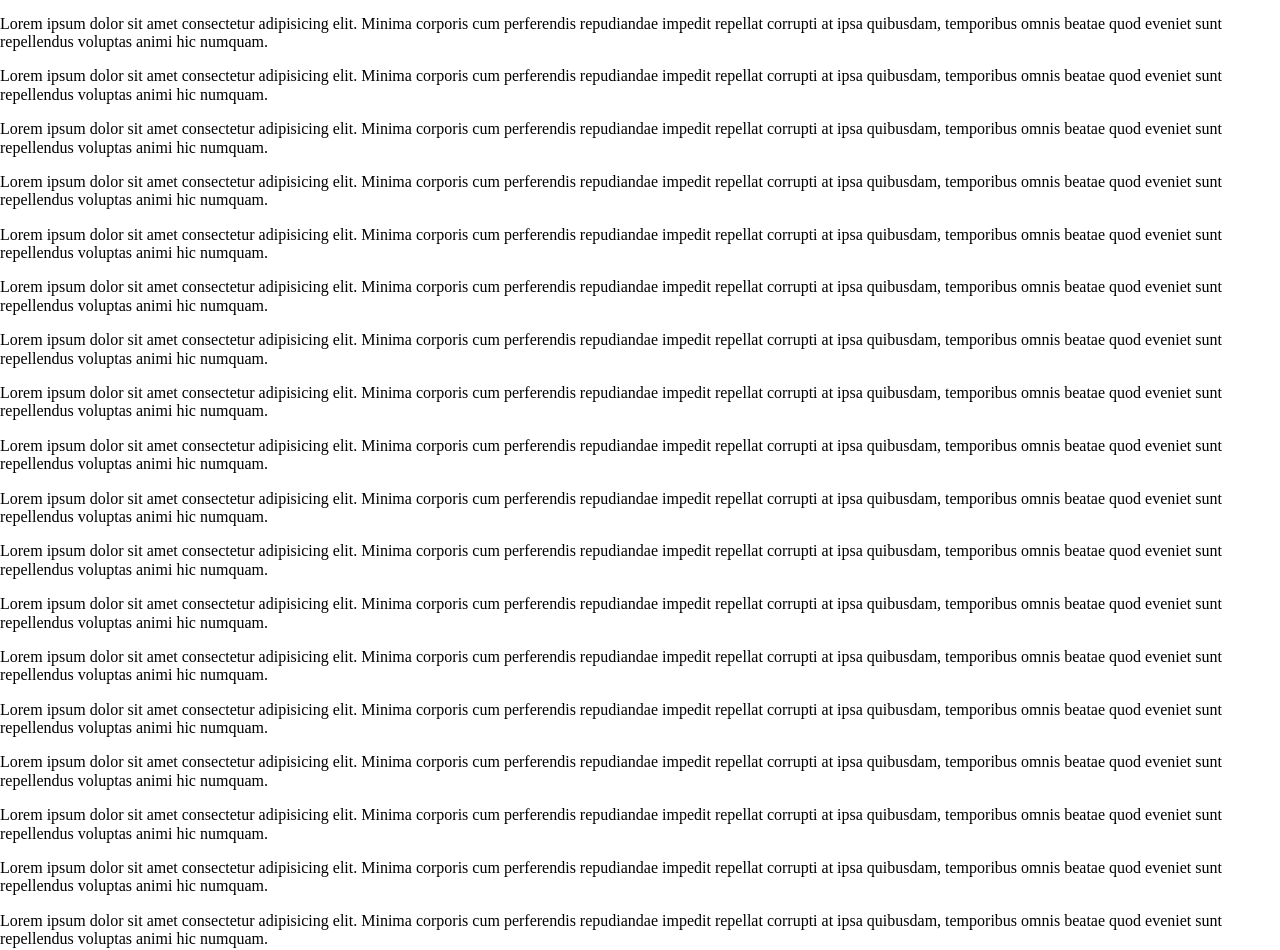
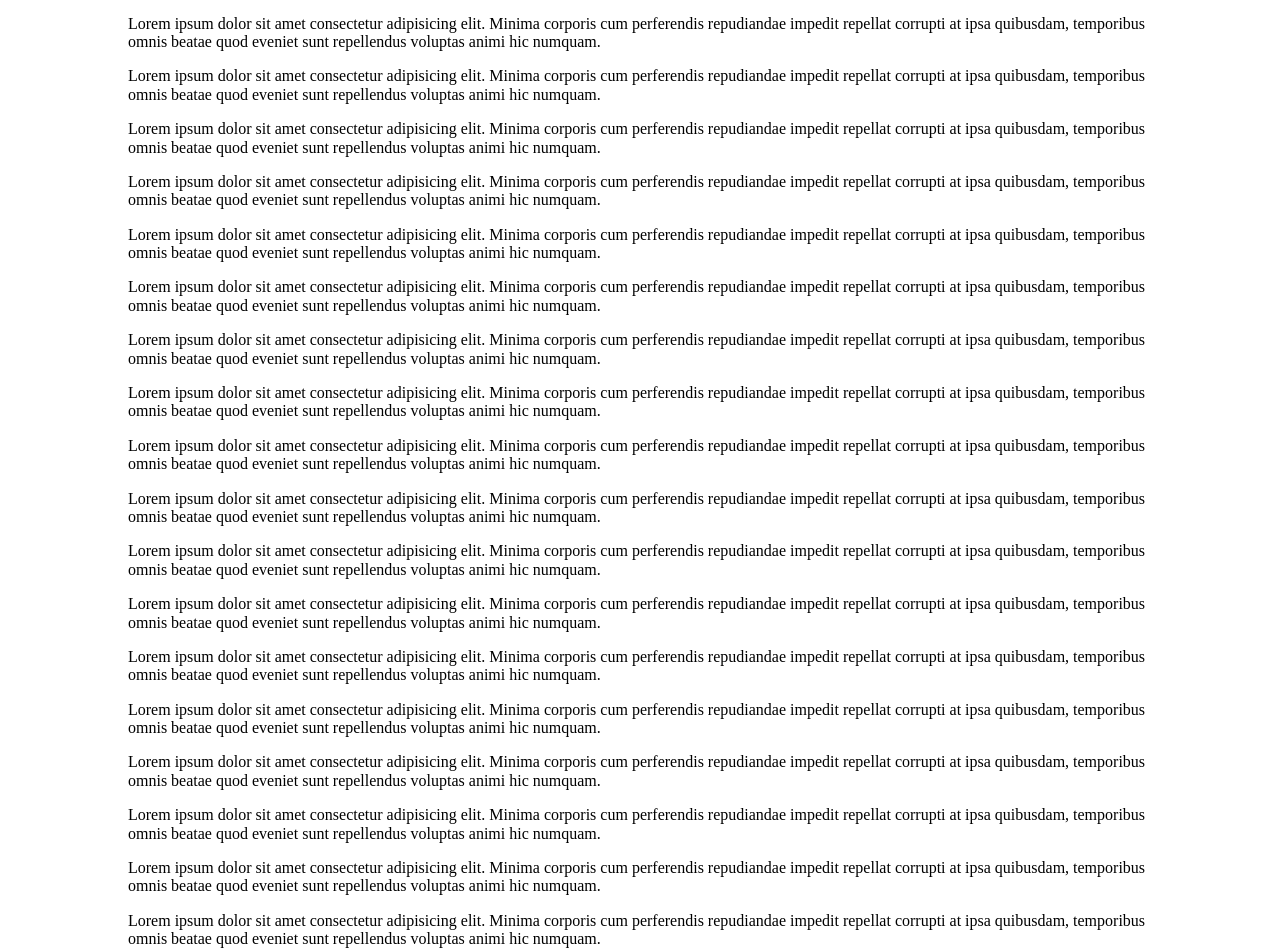
Before and after one commit to Kai19971128/ShopeePractice, a React (Vite) app: page /mall in a window 1280 px wide. Shown: the part 1743-2693 px from the top of the page. Built offline with nearby package versions, Linux system fonts and the light colour scheme.

Commit message:
add footer&container

```diff
--- /dev/null
+++ b/src/components/common/container.jsx
@@ -0,0 +1,13 @@
+import React from "react";
+import styled from "styled-components";
+
+
+const Container = styled.div`
+    width: 95%;
+    margin: 0 auto;
+    @media screen and (min-width: 769px) {
+        width: 80%;
+    }
+`;
+
+export default Container;
--- a/src/components/layout/DefaultLayout.jsx
+++ b/src/components/layout/DefaultLayout.jsx
@@ -1,6 +1,8 @@
 import React from "react";
 import styled, { css } from "styled-components";
 import Header from "./header";
+import Container from "../common/container";
+import Footer from "./footer";
 
 const PageHeader = styled.div`
     ${(props) => props.$fixed && css`
@@ -18,8 +20,8 @@ const DefaultLayout = ({ fixedHeader, children }) => {
             <PageHeader $fixed={fixedHeader}>
                 <Header />
             </PageHeader>
-            <main>{children}</main>
-            <footer>Footer</footer>
+            <Container>{children}</Container>
+            <Footer />
         </div>
     );
 };
--- a/src/pages/HomePage.jsx
+++ b/src/pages/HomePage.jsx
@@ -2,7 +2,7 @@ import React from "react";
 import DefaultLayout from "../components/layout/DefaultLayout";
 import styled from "styled-components";
 import Clearfix from "../components/common/clearfix";
-
+import Footer from "../components/layout/footer";
 
 const HomePage = () => {
     return (
@@ -18,35 +18,43 @@ const HomePage = () => {
             <p>Lorem ipsum dolor sit amet consectetur adipisicing elit. Minima corporis cum perferendis repudiandae impedit repellat corrupti at ipsa quibusdam, temporibus omnis beatae quod eveniet sunt repellendus voluptas animi hic numquam.</p>
             <p>Lorem ipsum dolor sit amet consectetur adipisicing elit. Minima corporis cum perferendis repudiandae impedit repellat corrupti at ipsa quibusdam, temporibus omnis beatae quod eveniet sunt repellendus voluptas animi hic numquam.</p>
             <p>Lorem ipsum dolor sit amet consectetur adipisicing elit. Minima corporis cum perferendis repudiandae impedit repellat corrupti at ipsa quibusdam, temporibus omnis beatae quod eveniet sunt repellendus voluptas animi hic numquam.</p>
-            <p>Lorem ipsum dolor sit amet consectetur adipisicing elit. Minima corporis cum perferendis repudiandae impedit repellat corrupti at ipsa quibusdam, temporibus omnis beatae quod eveniet sunt repellendus voluptas animi hic numquam.</p> <p>Lorem ipsum dolor sit amet consectetur adipisicing elit. Minima corporis cum perferendis repudiandae impedit repellat corrupti at ipsa quibusdam, temporibus omnis beatae quod eveniet sunt repellendus voluptas animi hic numquam.</p>
             <p>Lorem ipsum dolor sit amet consectetur adipisicing elit. Minima corporis cum perferendis repudiandae impedit repellat corrupti at ipsa quibusdam, temporibus omnis beatae quod eveniet sunt repellendus voluptas animi hic numquam.</p>
             <p>Lorem ipsum dolor sit amet consectetur adipisicing elit. Minima corporis cum perferendis repudiandae impedit repellat corrupti at ipsa quibusdam, temporibus omnis beatae quod eveniet sunt repellendus voluptas animi hic numquam.</p>
             <p>Lorem ipsum dolor sit amet consectetur adipisicing elit. Minima corporis cum perferendis repudiandae impedit repellat corrupti at ipsa quibusdam, temporibus omnis beatae quod eveniet sunt repellendus voluptas animi hic numquam.</p>
-            <p>Lorem ipsum dolor sit amet consectetur adipisicing elit. Minima corporis cum perferendis repudiandae impedit repellat corrupti at ipsa quibusdam, temporibus omnis beatae quod eveniet sunt repellendus voluptas animi hic numquam.</p> <p>Lorem ipsum dolor sit amet consectetur adipisicing elit. Minima corporis cum perferendis repudiandae impedit repellat corrupti at ipsa quibusdam, temporibus omnis beatae quod eveniet sunt repellendus voluptas animi hic numquam.</p>
             <p>Lorem ipsum dolor sit amet consectetur adipisicing elit. Minima corporis cum perferendis repudiandae impedit repellat corrupti at ipsa quibusdam, temporibus omnis beatae quod eveniet sunt repellendus voluptas animi hic numquam.</p>
             <p>Lorem ipsum dolor sit amet consectetur adipisicing elit. Minima corporis cum perferendis repudiandae impedit repellat corrupti at ipsa quibusdam, temporibus omnis beatae quod eveniet sunt repellendus voluptas animi hic numquam.</p>
             <p>Lorem ipsum dolor sit amet consectetur adipisicing elit. Minima corporis cum perferendis repudiandae impedit repellat corrupti at ipsa quibusdam, temporibus omnis beatae quod eveniet sunt repellendus voluptas animi hic numquam.</p>
-            <p>Lorem ipsum dolor sit amet consectetur adipisicing elit. Minima corporis cum perferendis repudiandae impedit repellat corrupti at ipsa quibusdam, temporibus omnis beatae quod eveniet sunt repellendus voluptas animi hic numquam.</p> <p>Lorem ipsum dolor sit amet consectetur adipisicing elit. Minima corporis cum perferendis repudiandae impedit repellat corrupti at ipsa quibusdam, temporibus omnis beatae quod eveniet sunt repellendus voluptas animi hic numquam.</p>
             <p>Lorem ipsum dolor sit amet consectetur adipisicing elit. Minima corporis cum perferendis repudiandae impedit repellat corrupti at ipsa quibusdam, temporibus omnis beatae quod eveniet sunt repellendus voluptas animi hic numquam.</p>
             <p>Lorem ipsum dolor sit amet consectetur adipisicing elit. Minima corporis cum perferendis repudiandae impedit repellat corrupti at ipsa quibusdam, temporibus omnis beatae quod eveniet sunt repellendus voluptas animi hic numquam.</p>
             <p>Lorem ipsum dolor sit amet consectetur adipisicing elit. Minima corporis cum perferendis repudiandae impedit repellat corrupti at ipsa quibusdam, temporibus omnis beatae quod eveniet sunt repellendus voluptas animi hic numquam.</p>
-            <p>Lorem ipsum dolor sit amet consectetur adipisicing elit. Minima corporis cum perferendis repudiandae impedit repellat corrupti at ipsa quibusdam, temporibus omnis beatae quod eveniet sunt repellendus voluptas animi hic numquam.</p> <p>Lorem ipsum dolor sit amet consectetur adipisicing elit. Minima corporis cum perferendis repudiandae impedit repellat corrupti at ipsa quibusdam, temporibus omnis beatae quod eveniet sunt repellendus voluptas animi hic numquam.</p>
             <p>Lorem ipsum dolor sit amet consectetur adipisicing elit. Minima corporis cum perferendis repudiandae impedit repellat corrupti at ipsa quibusdam, temporibus omnis beatae quod eveniet sunt repellendus voluptas animi hic numquam.</p>
             <p>Lorem ipsum dolor sit amet consectetur adipisicing elit. Minima corporis cum perferendis repudiandae impedit repellat corrupti at ipsa quibusdam, temporibus omnis beatae quod eveniet sunt repellendus voluptas animi hic numquam.</p>
             <p>Lorem ipsum dolor sit amet consectetur adipisicing elit. Minima corporis cum perferendis repudiandae impedit repellat corrupti at ipsa quibusdam, temporibus omnis beatae quod eveniet sunt repellendus voluptas animi hic numquam.</p>
-            <p>Lorem ipsum dolor sit amet consectetur adipisicing elit. Minima corporis cum perferendis repudiandae impedit repellat corrupti at ipsa quibusdam, temporibus omnis beatae quod eveniet sunt repellendus voluptas animi hic numquam.</p> <p>Lorem ipsum dolor sit amet consectetur adipisicing elit. Minima corporis cum perferendis repudiandae impedit repellat corrupti at ipsa quibusdam, temporibus omnis beatae quod eveniet sunt repellendus voluptas animi hic numquam.</p>
             <p>Lorem ipsum dolor sit amet consectetur adipisicing elit. Minima corporis cum perferendis repudiandae impedit repellat corrupti at ipsa quibusdam, temporibus omnis beatae quod eveniet sunt repellendus voluptas animi hic numquam.</p>
             <p>Lorem ipsum dolor sit amet consectetur adipisicing elit. Minima corporis cum perferendis repudiandae impedit repellat corrupti at ipsa quibusdam, temporibus omnis beatae quod eveniet sunt repellendus voluptas animi hic numquam.</p>
             <p>Lorem ipsum dolor sit amet consectetur adipisicing elit. Minima corporis cum perferendis repudiandae impedit repellat corrupti at ipsa quibusdam, temporibus omnis beatae quod eveniet sunt repellendus voluptas animi hic numquam.</p>
-            <p>Lorem ipsum dolor sit amet consectetur adipisicing elit. Minima corporis cum perferendis repudiandae impedit repellat corrupti at ipsa quibusdam, temporibus omnis beatae quod eveniet sunt repellendus voluptas animi hic numquam.</p> <p>Lorem ipsum dolor sit amet consectetur adipisicing elit. Minima corporis cum perferendis repudiandae impedit repellat corrupti at ipsa quibusdam, temporibus omnis beatae quod eveniet sunt repellendus voluptas animi hic numquam.</p>
             <p>Lorem ipsum dolor sit amet consectetur adipisicing elit. Minima corporis cum perferendis repudiandae impedit repellat corrupti at ipsa quibusdam, temporibus omnis beatae quod eveniet sunt repellendus voluptas animi hic numquam.</p>
             <p>Lorem ipsum dolor sit amet consectetur adipisicing elit. Minima corporis cum perferendis repudiandae impedit repellat corrupti at ipsa quibusdam, temporibus omnis beatae quod eveniet sunt repellendus voluptas animi hic numquam.</p>
             <p>Lorem ipsum dolor sit amet consectetur adipisicing elit. Minima corporis cum perferendis repudiandae impedit repellat corrupti at ipsa quibusdam, temporibus omnis beatae quod eveniet sunt repellendus voluptas animi hic numquam.</p>
-            <p>Lorem ipsum dolor sit amet consectetur adipisicing elit. Minima corporis cum perferendis repudiandae impedit repellat corrupti at ipsa quibusdam, temporibus omnis beatae quod eveniet sunt repellendus voluptas animi hic numquam.</p> <p>Lorem ipsum dolor sit amet consectetur adipisicing elit. Minima corporis cum perferendis repudiandae impedit repellat corrupti at ipsa quibusdam, temporibus omnis beatae quod eveniet sunt repellendus voluptas animi hic numquam.</p>
             <p>Lorem ipsum dolor sit amet consectetur adipisicing elit. Minima corporis cum perferendis repudiandae impedit repellat corrupti at ipsa quibusdam, temporibus omnis beatae quod eveniet sunt repellendus voluptas animi hic numquam.</p>
             <p>Lorem ipsum dolor sit amet consectetur adipisicing elit. Minima corporis cum perferendis repudiandae impedit repellat corrupti at ipsa quibusdam, temporibus omnis beatae quod eveniet sunt repellendus voluptas animi hic numquam.</p>
             <p>Lorem ipsum dolor sit amet consectetur adipisicing elit. Minima corporis cum perferendis repudiandae impedit repellat corrupti at ipsa quibusdam, temporibus omnis beatae quod eveniet sunt repellendus voluptas animi hic numquam.</p>
-            <p>Lorem ipsum dolor sit amet consectetur adipisicing elit. Minima corporis cum perferendis repudiandae impedit repellat corrupti at ipsa quibusdam, temporibus omnis beatae quod eveniet sunt repellendus voluptas animi hic numquam.</p> <p>Lorem ipsum dolor sit amet consectetur adipisicing elit. Minima corporis cum perferendis repudiandae impedit repellat corrupti at ipsa quibusdam, temporibus omnis beatae quod eveniet sunt repellendus voluptas animi hic numquam.</p>
+            <p>Lorem ipsum dolor sit amet consectetur adipisicing elit. Minima corporis cum perferendis repudiandae impedit repellat corrupti at ipsa quibusdam, temporibus omnis beatae quod eveniet sunt repellendus voluptas animi hic numquam.</p>
+            <p>Lorem ipsum dolor sit amet consectetur adipisicing elit. Minima corporis cum perferendis repudiandae impedit repellat corrupti at ipsa quibusdam, temporibus omnis beatae quod eveniet sunt repellendus voluptas animi hic numquam.</p>
+            <p>Lorem ipsum dolor sit amet consectetur adipisicing elit. Minima corporis cum perferendis repudiandae impedit repellat corrupti at ipsa quibusdam, temporibus omnis beatae quod eveniet sunt repellendus voluptas animi hic numquam.</p>
+            <p>Lorem ipsum dolor sit amet consectetur adipisicing elit. Minima corporis cum perferendis repudiandae impedit repellat corrupti at ipsa quibusdam, temporibus omnis beatae quod eveniet sunt repellendus voluptas animi hic numquam.</p>
+            <p>Lorem ipsum dolor sit amet consectetur adipisicing elit. Minima corporis cum perferendis repudiandae impedit repellat corrupti at ipsa quibusdam, temporibus omnis beatae quod eveniet sunt repellendus voluptas animi hic numquam.</p>
+            <p>Lorem ipsum dolor sit amet consectetur adipisicing elit. Minima corporis cum perferendis repudiandae impedit repellat corrupti at ipsa quibusdam, temporibus omnis beatae quod eveniet sunt repellendus voluptas animi hic numquam.</p>
+            <p>Lorem ipsum dolor sit amet consectetur adipisicing elit. Minima corporis cum perferendis repudiandae impedit repellat corrupti at ipsa quibusdam, temporibus omnis beatae quod eveniet sunt repellendus voluptas animi hic numquam.</p>
+            <p>Lorem ipsum dolor sit amet consectetur adipisicing elit. Minima corporis cum perferendis repudiandae impedit repellat corrupti at ipsa quibusdam, temporibus omnis beatae quod eveniet sunt repellendus voluptas animi hic numquam.</p>
+            <p>Lorem ipsum dolor sit amet consectetur adipisicing elit. Minima corporis cum perferendis repudiandae impedit repellat corrupti at ipsa quibusdam, temporibus omnis beatae quod eveniet sunt repellendus voluptas animi hic numquam.</p>
+            <p>Lorem ipsum dolor sit amet consectetur adipisicing elit. Minima corporis cum perferendis repudiandae impedit repellat corrupti at ipsa quibusdam, temporibus omnis beatae quod eveniet sunt repellendus voluptas animi hic numquam.</p>
+            <p>Lorem ipsum dolor sit amet consectetur adipisicing elit. Minima corporis cum perferendis repudiandae impedit repellat corrupti at ipsa quibusdam, temporibus omnis beatae quod eveniet sunt repellendus voluptas animi hic numquam.</p>
+            <p>Lorem ipsum dolor sit amet consectetur adipisicing elit. Minima corporis cum perferendis repudiandae impedit repellat corrupti at ipsa quibusdam, temporibus omnis beatae quod eveniet sunt repellendus voluptas animi hic numquam.</p>
+            <p>Lorem ipsum dolor sit amet consectetur adipisicing elit. Minima corporis cum perferendis repudiandae impedit repellat corrupti at ipsa quibusdam, temporibus omnis beatae quod eveniet sunt repellendus voluptas animi hic numquam.</p>
+            <p>Lorem ipsum dolor sit amet consectetur adipisicing elit. Minima corporis cum perferendis repudiandae impedit repellat corrupti at ipsa quibusdam, temporibus omnis beatae quod eveniet sunt repellendus voluptas animi hic numquam.</p>
+            <p>Lorem ipsum dolor sit amet consectetur adipisicing elit. Minima corporis cum perferendis repudiandae impedit repellat corrupti at ipsa quibusdam, temporibus omnis beatae quod eveniet sunt repellendus voluptas animi hic numquam.</p>
+            <p>Lorem ipsum dolor sit amet consectetur adipisicing elit. Minima corporis cum perferendis repudiandae impedit repellat corrupti at ipsa quibusdam, temporibus omnis beatae quod eveniet sunt repellendus voluptas animi hic numquam.</p>
             <p>Lorem ipsum dolor sit amet consectetur adipisicing elit. Minima corporis cum perferendis repudiandae impedit repellat corrupti at ipsa quibusdam, temporibus omnis beatae quod eveniet sunt repellendus voluptas animi hic numquam.</p>
             <p>Lorem ipsum dolor sit amet consectetur adipisicing elit. Minima corporis cum perferendis repudiandae impedit repellat corrupti at ipsa quibusdam, temporibus omnis beatae quod eveniet sunt repellendus voluptas animi hic numquam.</p>
             <p>Lorem ipsum dolor sit amet consectetur adipisicing elit. Minima corporis cum perferendis repudiandae impedit repellat corrupti at ipsa quibusdam, temporibus omnis beatae quod eveniet sunt repellendus voluptas animi hic numquam.</p>
--- a/src/pages/ProductCollectionPage.jsx
+++ b/src/pages/ProductCollectionPage.jsx
@@ -1,5 +1,6 @@
 import React from "react";
 import DefaultLayout from "../components/layout/DefaultLayout";
+import Clearfix  from "../components/common/clearfix";
 
 const ProductCollectionPage = () => {
     return (
```
Also changed, not shown: src/components/layout/footer.jsx (+21 -0 lines), src/components/layout/header.jsx (+5 -2 lines).
